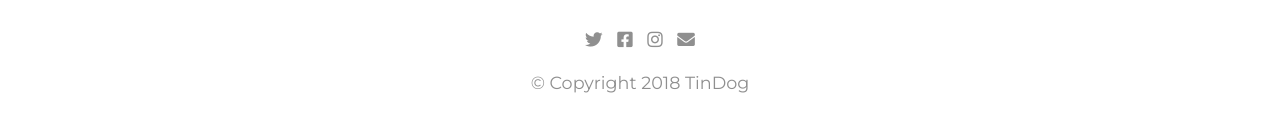
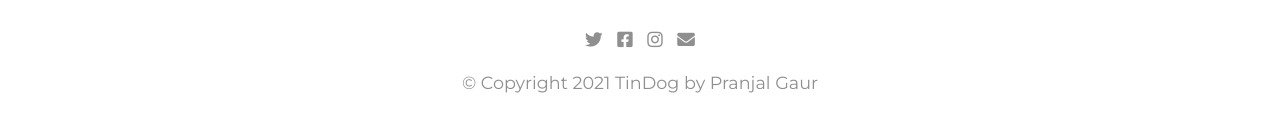
Before and after one commit to PranjalG/TindDog-website, a plain HTML site: page index.html in a window 1280 px wide. Shown: the part 3155-3287 px from the top of the page. Drawn offline with nearby package versions, Linux system fonts and the light colour scheme.

Commit message:
Update index.html

```diff
--- a/index.html
+++ b/index.html
@@ -210,7 +210,7 @@
           <i class="fab fa-instagram icon"></i>
           <i class="fas fa-envelope icon"></i>
         </p>
-      <p>© Copyright 2018 TinDog</p>
+      <p>© Copyright 2021 TinDog by Pranjal Gaur</p>
     </div>
 
   </footer>
```
